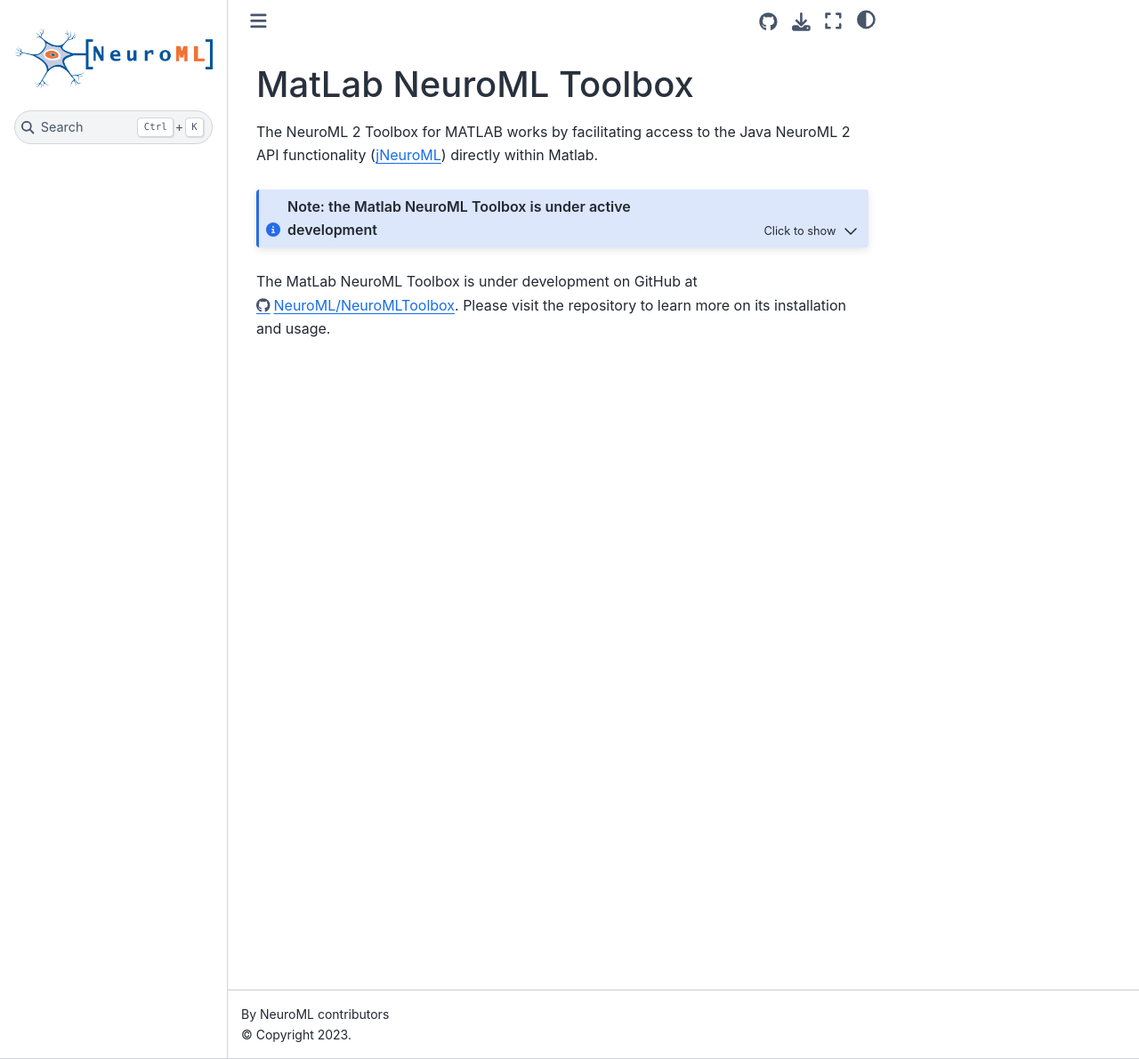
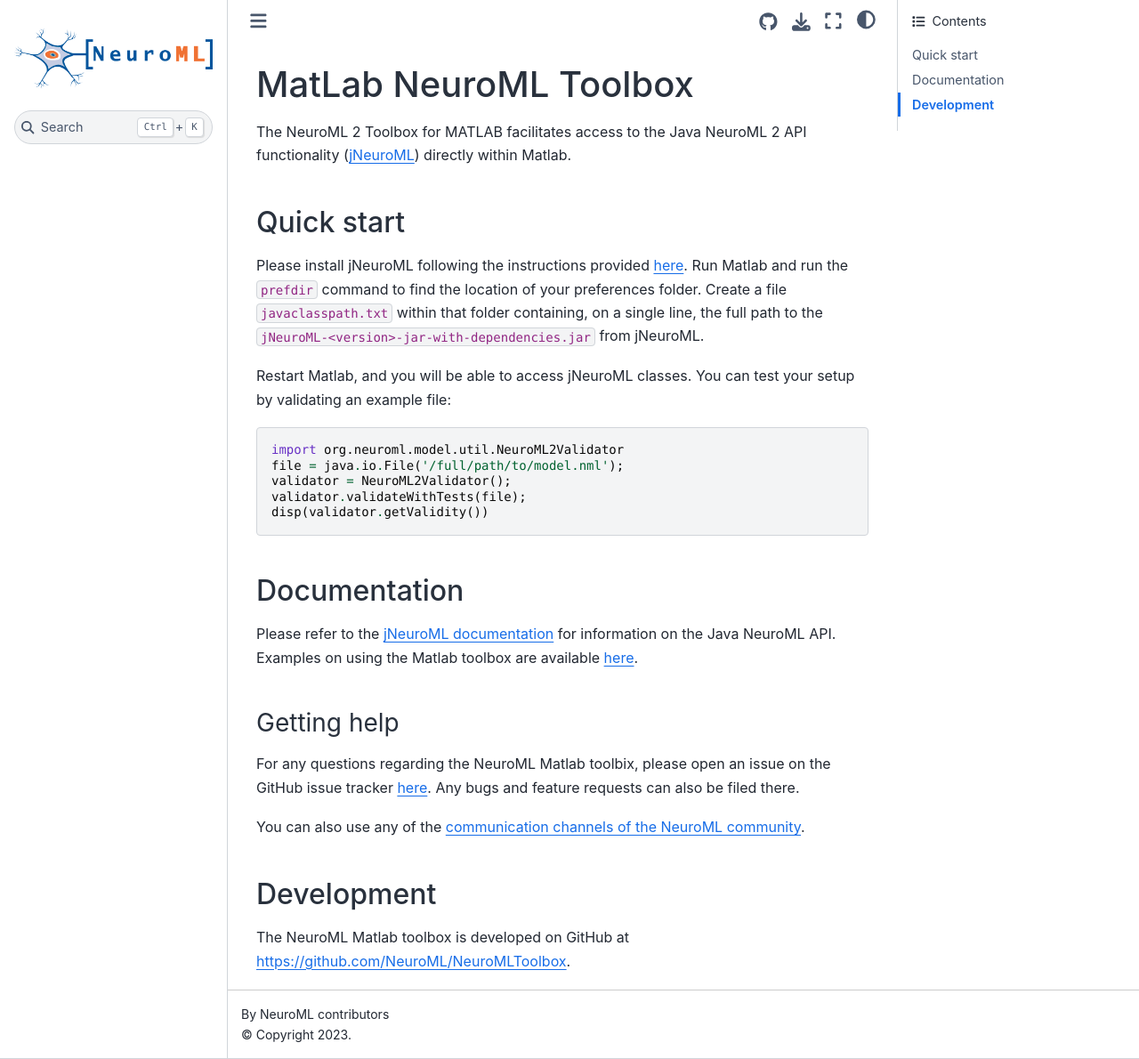
Before and after one commit to NeuroML/Documentation, a Jupyter Book: the page built from source/Userdocs/Software/MatLab.md, in a window 1280 px wide and 1190 px high. Shown: the whole window at 89% size. Built offline with Jupyter Book 1.0.4 settings and Sphinx 7.4.7 and the Sphinx Book theme 1.1.4, drawn with Linux system fonts in a browser that asks for light colours; pages that are not in the unit, such as notebooks, are missing from menus.

Commit message:
enh: complete matlab toolbox page
Fixes #28

````diff
--- a/source/Userdocs/Software/MatLab.md
+++ b/source/Userdocs/Software/MatLab.md
@@ -1,11 +1,41 @@
 (matlab)=
 # MatLab NeuroML Toolbox
 
-The NeuroML 2 Toolbox for MATLAB works by facilitating access to the Java NeuroML 2 API functionality ({ref}`jNeuroML <jNeuroML>`) directly within Matlab.
+The NeuroML 2 Toolbox for MATLAB facilitates access to the Java NeuroML 2 API functionality ({ref}`jNeuroML <jNeuroML>`) directly within Matlab.
 
-```{admonition} Note: the Matlab NeuroML Toolbox is under active development
-:class: note dropdown
-Please [watch the GitHub repository](https://github.com/NeuroML/NeuroMLToolbox) to receive regular updates on its progress.
+(neuromlmatlab:quickstart)=
+## Quick start
+
+Please install jNeuroML following the instructions provided {ref}`here <jneuroml:quickstart>`.
+Run Matlab and run the `prefdir` command to find the location of your preferences folder.
+Create a file `javaclasspath.txt` within that folder containing, on a single line, the full path to the `jNeuroML-<version>-jar-with-dependencies.jar` from jNeuroML.
+
+Restart Matlab, and you will be able to access jNeuroML classes.
+You can test your setup by validating an example file:
+
+```{code-block}
+import org.neuroml.model.util.NeuroML2Validator
+file = java.io.File('/full/path/to/model.nml');
+validator = NeuroML2Validator();
+validator.validateWithTests(file);
+disp(validator.getValidity())
 ```
-The MatLab NeuroML Toolbox is under development on GitHub at [https://github.com/NeuroML/NeuroMLToolbox](https://github.com/NeuroML/NeuroMLToolbox).
-Please visit the repository to learn more on its installation and usage.
+
+(neuromlmatlab:docs)=
+## Documentation
+
+Please refer to the {ref}`jNeuroML documentation <jneuroml:docs>` for information on the Java NeuroML API.
+Examples on using the Matlab toolbox are available [here](https://github.com/NeuroML/NeuroMLToolbox/blob/master/examples/run_examples.m).
+
+(neuromlmatlab:gethelp)=
+### Getting help
+
+For any questions regarding the NeuroML Matlab toolbix, please open an issue on the GitHub issue tracker [here](https://github.com/NeuroML/NeuroMLToolbox/issues).
+Any bugs and feature requests can also be filed there.
+
+You can also use any of the {ref}`communication channels of the NeuroML community <contact>`.
+
+(neuromlmatlab:development)=
+## Development
+
+The NeuroML Matlab toolbox is developed on GitHub at [https://github.com/NeuroML/NeuroMLToolbox](https://github.com/NeurroML/NeuroMLToolbox).
````
